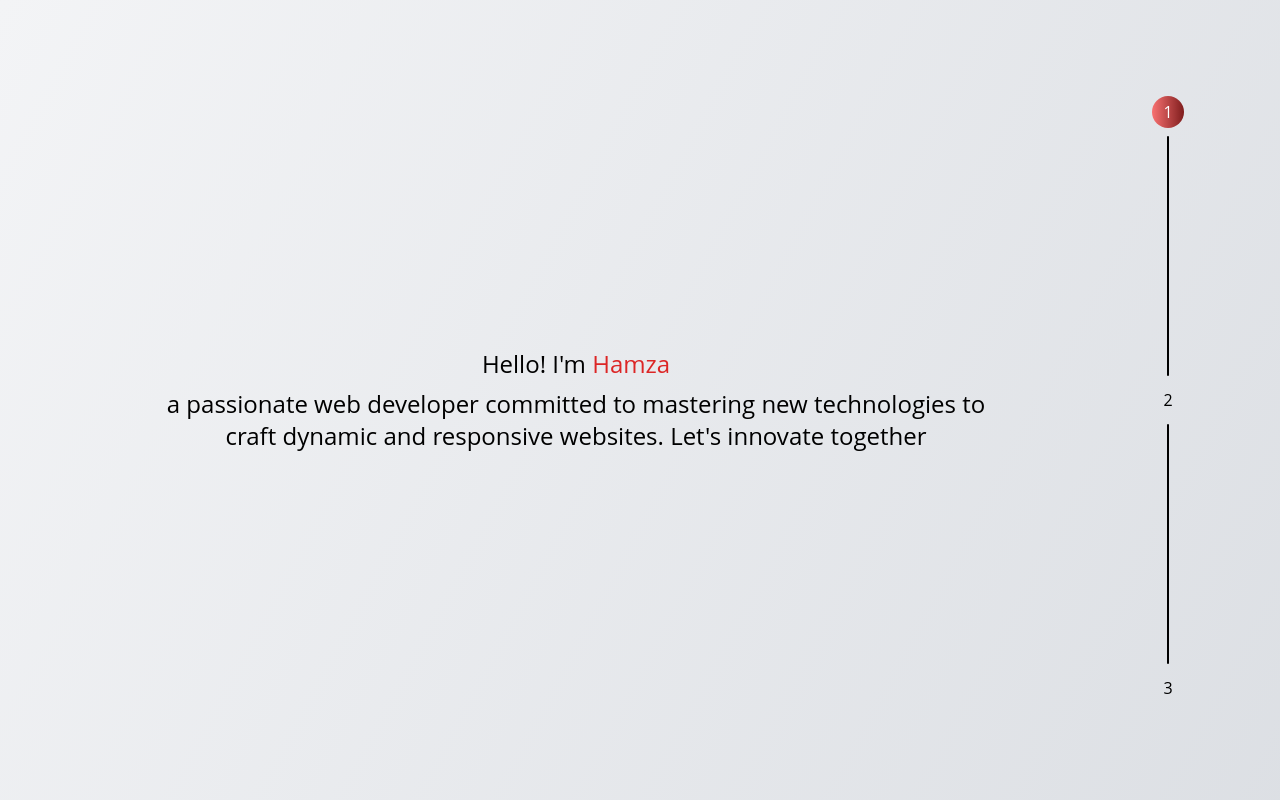
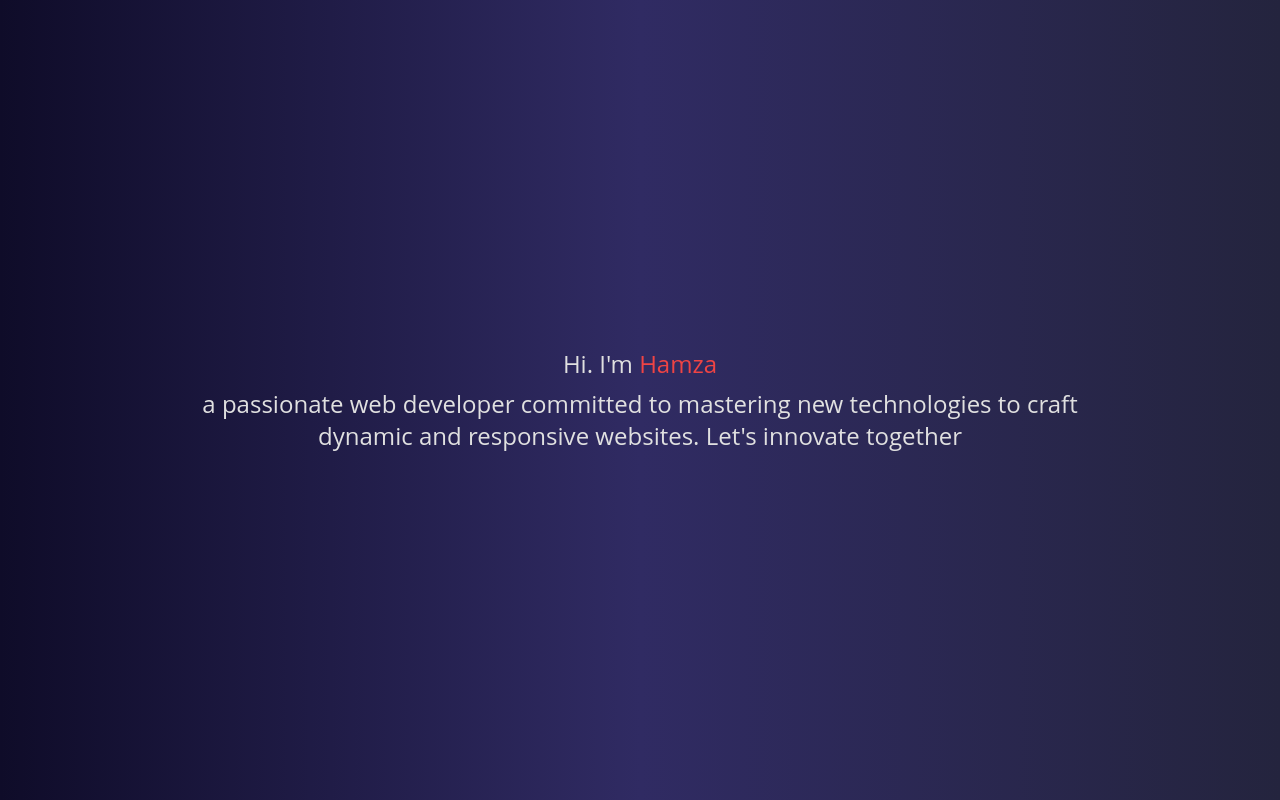
Before and after one commit to ameerhamza-23/ameer-hamza, a Next.js app: page / in a window 1280 px wide. Shown: the top 800 px of the page. Built offline with nearby package versions, Linux system fonts and the light colour scheme.

Commit message:
Removed sidebar

```diff
--- a/src/app/globals.css
+++ b/src/app/globals.css
@@ -6,6 +6,10 @@
 
 body {
     font-family: "Open Sans", sans-serif;
+    background-image: linear-gradient(to right, #0f0c29, #302b63, #24243e);
+    color: #E0E0E0;
+
+
 }
 
 html {
@@ -53,12 +57,3 @@ section {
         width:100%;
     }
 }
-
-@media screen and (min-width: 768px) {
-    .sidebar {
-        width:10%
-    }
-    .body {
-        width:90%;
-    }
-}
--- a/src/app/layout.tsx
+++ b/src/app/layout.tsx
@@ -16,14 +16,10 @@ export default function RootLayout({
 }>) {
   return (
     <html lang="en">
-      <body className="flex bg-gradient-to-br from-gray-100 to-gray-300">
+      <body className="">
 
         <div className="body">
           {children}
-        </div>
-
-        <div className="sidebar">
-          <Sidebar />
         </div>
 
         </body>
--- a/src/app/page.tsx
+++ b/src/app/page.tsx
@@ -20,14 +20,14 @@ export default function Home() {
     <div className="scroll-parent">
       <section id="section1" style={{ height: '100vh' }} className="flex justify-center items-center">
         <div className="size-3/4 flex flex-col justify-center gap-2">
-          <h1 className="text-lg md:text-xl lg:text-2xl text-center">Hello! I'm <span className="text-red-600">Hamza</span></h1>
+          <h1 className="text-lg md:text-xl lg:text-2xl text-center">Hi. I'm <span className="text-red-500">Hamza</span></h1>
           <h1 className="text-lg md:text-xl lg:text-2xl text-center">a passionate web developer committed to mastering new technologies to craft dynamic and responsive websites. Let's innovate together
           </h1>
         </div>
       </section>
 
       <section id="section2" style={{ height: '100vh' }} className="flex flex-col justify-center items-center">
-        <h1 className="text-md sm:text-lg md:text-2xl pl-8 text-green-900 font-medium text-center md:p-10">Technologies i Work With</h1>
+        <h1 className="text-md sm:text-lg md:text-2xl pl-8 font-medium text-center md:p-10">My Tech Stack</h1>
         <div className="grid grid-cols-4 gap-7 md:gap-20 p-8 items-center justify-center">
           <div className="w-14 h-14 flex items-center">
             <img src="react.svg" />
@@ -70,7 +70,7 @@ export default function Home() {
 
       <section id="section3" className="flex justify-center h-auto" style={{ minHeight: '100vh' }}>
         <div className="w-3/4 md:w-full h-full">
-          <h1 className="text-md sm:text-2xl p-6 md:p-8 text-center text-gray-800 font-medium">Projects</h1>
+          <h1 className="text-md sm:text-2xl p-6 md:p-8 text-center font-medium">Projects</h1>
           <div className="grid grid-cols-1 sm:grid-cols-2 md:grid-cols-3 lg:grid-cols-4 gap-2 sm:p-4 md:p-8">
             <ProjectCard title="Peer Pulse" description={Descriptions[0]} github={github[0]} />
             <ProjectCard title="Campus Books" description={Descriptions[1]} github={github[1]} />
```
